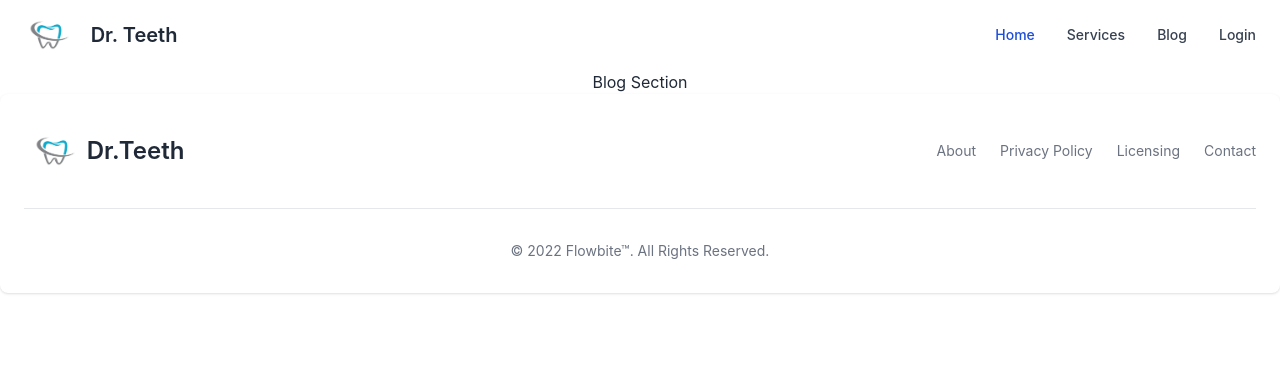
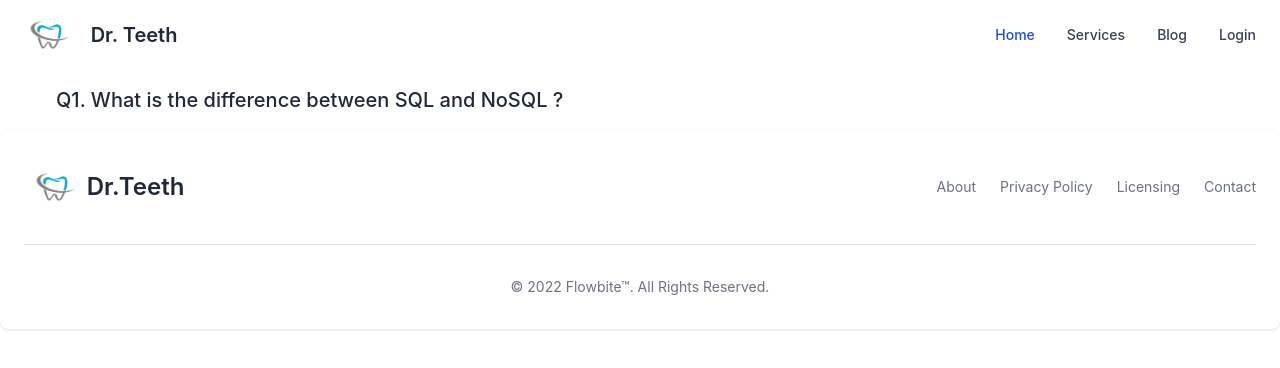
Before and after one commit to Fahim-2001/Dr-Teeth-Client, a React (Create React App) app: page /blog in a window 1280 px wide. Shown: the top 368 px of the page. Built offline with nearby package versions, Linux system fonts and the light colour scheme; no server answers.

Commit message:
First Question Added

```diff
--- a/src/Pages/Blog/Blog.js
+++ b/src/Pages/Blog/Blog.js
@@ -3,7 +3,28 @@ import React from "react";
 const Blog = () => {
   return (
     <div>
-      <h1>Blog Section</h1>
+      {/* Question One */}
+      <div className="collapse mx-10">
+        <input type="checkbox" />
+        <div className="collapse-title text-xl text-left font-medium">
+          Q1. What is the difference between SQL and NoSQL ?
+        </div>
+        <div className="collapse-content">
+          <p className="text-left">
+            The five critical differences between SQL vs NoSQL are: <br /> 1.SQL
+            databases are relational, NoSQL databases are non-relational. <br />{" "}
+            2.SQL databases use structured query language and have a predefined
+            schema. NoSQL databases have dynamic schemas for unstructured data.{" "}
+            <br />
+            3.SQL databases are vertically scalable, while NoSQL databases are
+            horizontally scalable. <br /> 4.SQL databases are table-based, while
+            NoSQL databases are document, key-value, graph, or wide-column
+            stores. <br /> 5.SQL databases are better for multi-row
+            transactions, while NoSQL is better for unstructured data like
+            documents or JSON.
+          </p>
+        </div>
+      </div>
     </div>
   );
 };
```
